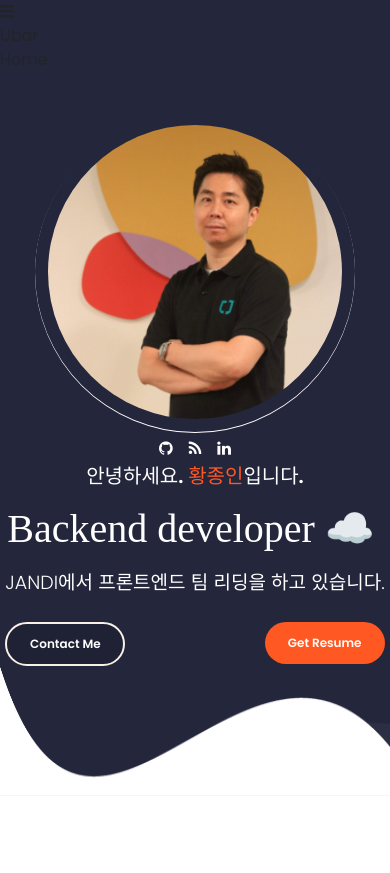
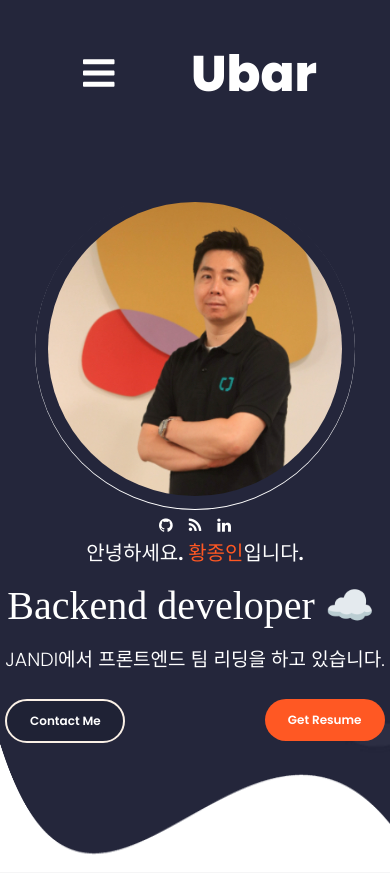
Before and after one commit to ubardev/portfoliopro, a React (Create React App) app in the folder client/: page / in a window 390 px wide. Before the commit the page ends 844 px from the top, so only its background shows below. Built offline with nearby package versions, Linux system fonts and the light colour scheme; a web font is replaced by a local one.

Commit message:
:lipstick: Add: Header style

```diff
--- a/client/src/PortfolioContainer/Home/Header/Header.css
+++ b/client/src/PortfolioContainer/Home/Header/Header.css
@@ -0,0 +1,86 @@
+.header-container {
+  display: flex;
+  justify-content: center;
+  height: 149px;
+  color: var(--white);
+}
+.header-parent {
+  display: flex;
+  align-items: center;
+  justify-content: space-around;
+  height: 100%;
+  width: 70%;
+  color: var(--white);
+}
+.header-logo {
+  font-size: 50px;
+  font-family: "Poppins ExtraBold";
+  color: var(--white);
+}
+.header-options {
+  display: flex;
+  align-items: center;
+}
+.header-option {
+  font-size: 16px;
+  cursor: pointer;
+  font-weight: 600;
+}
+.header-hamburger {
+  display: none;
+  color: var(--white);
+}
+.header-option-seperator {
+  margin: 0 50px 0 0;
+  color: var(--white);
+}
+.selected-header-option {
+  color: var(--dark-orange);
+}
+
+/*IPAD PRO RESPONSIVENESS*/
+@media only screen and (max-width: 1110px) {
+  header-parent {
+    width: 80%;
+  }
+}
+@media only screen and (max-width: 970px) {
+  .header-hamburger {
+    display: block;
+  }
+  .header-parent {
+    width: 100%;
+    padding: 0 40px;
+    position: relative;
+  }
+  .header-options {
+    display: flex;
+    flex-direction: column;
+    position: absolute;
+    left: -100%;
+    transition: all 0.8s ease-out;
+    top: 0px;
+    height: 100vh;
+    width: 100%;
+    justify-content: space-around;
+    background-color: #1f2235;
+    z-index: 1000;
+    opacity: 0.5;
+  }
+  .header-option-seperator {
+    margin: 0;
+  }
+  .selected-header-option {
+    color: var(--white);
+  }
+  .header-hamburger-bars {
+    font-size: 36px;
+    cursor: pointer;
+    margin: 0px 10px;
+    color: var(--white);
+  }
+  .show-hamburger-options {
+    left: 0;
+    opacity: 1;
+  }
+}
```
